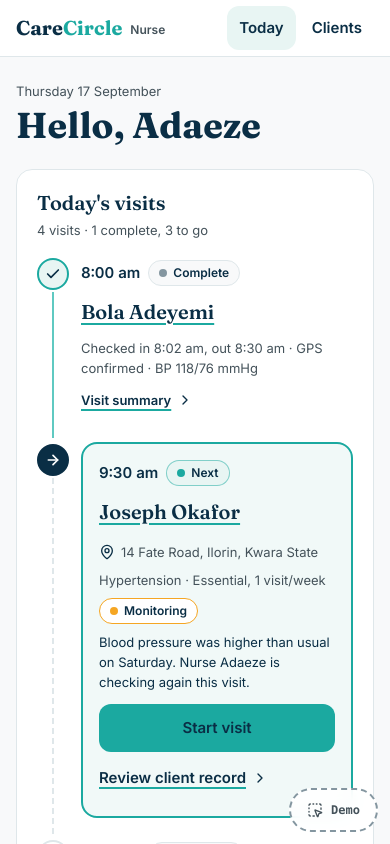
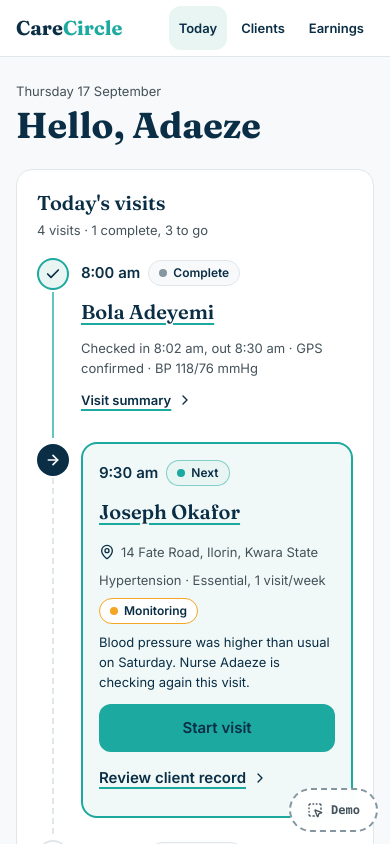
Before and after one commit to NCSOGUN/Bells-University, a Next.js app: page /nurse/dashboard in a window 390 px wide. Shown: the top 844 px of the page. Built offline with nearby package versions, Linux system fonts and the light colour scheme.

Commit message:
Put earnings in the nurse nav and reword the dashboard shortcut

```diff
--- a/app/nurse/(join)/page.tsx
+++ b/app/nurse/(join)/page.tsx
@@ -35,7 +35,7 @@ export default function NurseLandingPage() {
           </ButtonLink>
         </div>
         <TextLink href={routes.nurseDashboard} className="mt-2 text-small">
-          Already a CareCircle nurse? Go to today&apos;s visits
+          Already with CareCircle? Open your dashboard
         </TextLink>
       </section>
 
--- a/app/nurse/(workspace)/layout.tsx
+++ b/app/nurse/(workspace)/layout.tsx
@@ -9,7 +9,7 @@ export default function NurseWorkspaceLayout({ children }: { children: ReactNode
         <div className="mx-auto flex h-14 max-w-5xl items-center justify-between gap-3 px-4 sm:px-6">
           <Link href="/" className="font-display text-h2 font-bold text-navy">
             Care<span className="text-teal">Circle</span>
-            <span className="ml-2 align-middle font-sans text-label font-semibold text-ink">Nurse</span>
+            <span className="ml-2 hidden align-middle font-sans text-label font-semibold text-ink sm:inline">Nurse</span>
           </Link>
           <NurseNav />
         </div>
--- a/components/nurse/nurse-nav.tsx
+++ b/components/nurse/nurse-nav.tsx
@@ -7,6 +7,7 @@ import { routes } from "@/lib/routes";
 const LINKS = [
   { href: routes.nurseDashboard, label: "Today", matches: (path: string) => path === routes.nurseDashboard },
   { href: routes.nurseClients, label: "Clients", matches: (path: string) => path.startsWith(routes.nurseClients) },
+  { href: routes.nurseEarnings, label: "Earnings", matches: (path: string) => path === routes.nurseEarnings },
 ];
 
 export function NurseNav() {
@@ -22,7 +23,7 @@ export function NurseNav() {
               <Link
                 href={link.href}
                 aria-current={active ? "page" : undefined}
-                className={`inline-flex min-h-11 items-center rounded-xl px-3 font-semibold text-navy transition-colors duration-150 ${
+                className={`inline-flex min-h-11 items-center rounded-xl px-2.5 text-small font-semibold text-navy transition-colors duration-150 sm:px-3 sm:text-body ${
                   active ? "bg-teal-tint" : "hover:bg-bg"
                 }`}
               >
```
